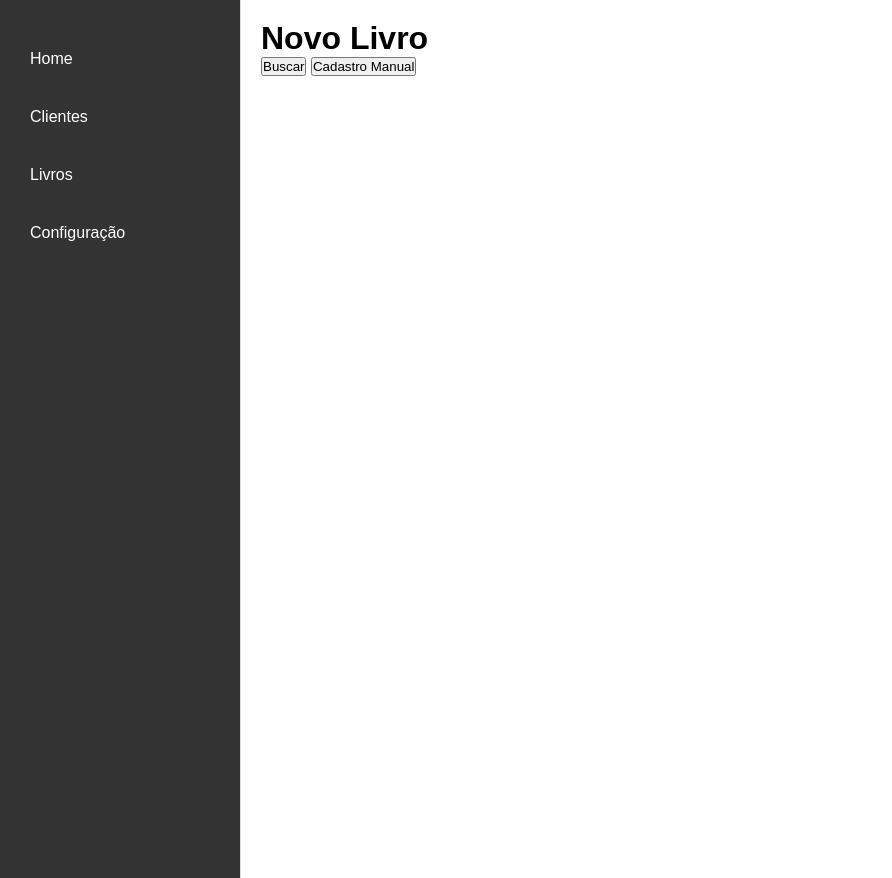
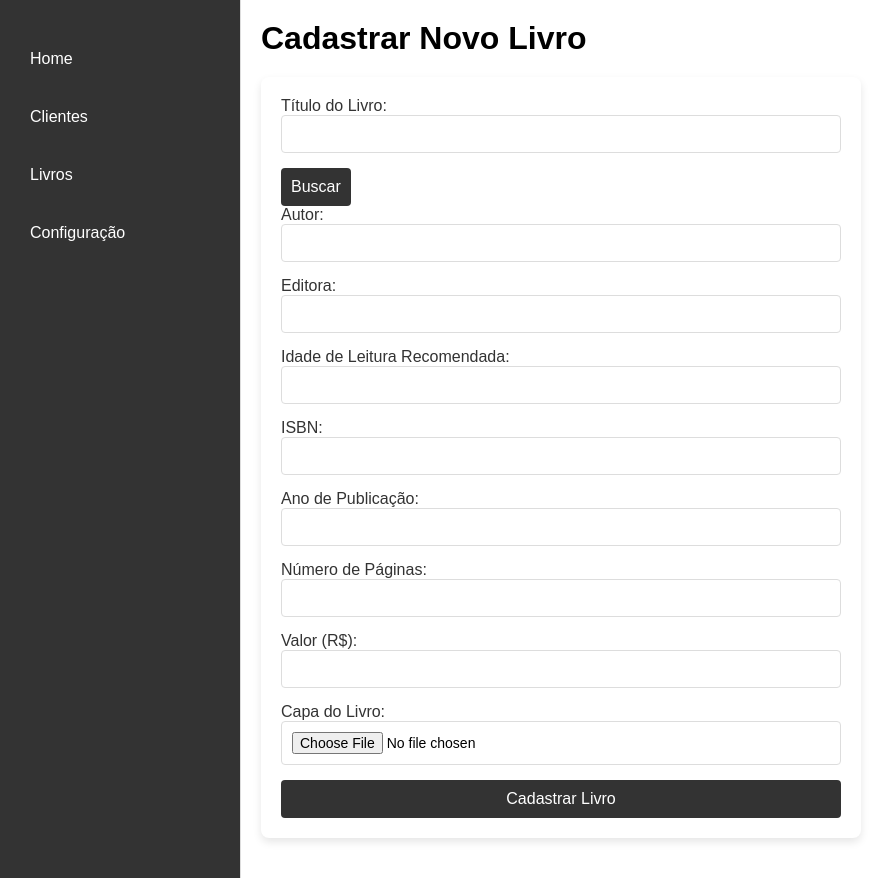
Before and after one commit to davidmp24/Sistema-Livraria-1.0-main, a Flask app: page /novo_livro in a window 1280 px wide. Shown: the whole page, without its empty margins (0-892 px from the left). Run offline with Flask 3, Linux system fonts and the light colour scheme.

Commit message:
Pagina novo_livro atualizado.1

```diff
--- a/app.py
+++ b/app.py
@@ -1,8 +1,12 @@
 from flask import render_template, redirect, url_for, request, session, flash
+from flask import Flask, jsonify
 from config import app, db
-from models import Cliente
-from flask import jsonify
+from models import Cliente, Livro  # Certifique-se de que Livro está importado corretamente
 from datetime import datetime
+import os
+from werkzeug.utils import secure_filename
+from config import app, db
+from models import Livro
 
 # Simulação de dados de login (usuário e senha)
 USERS = {
@@ -19,7 +23,7 @@ def home():
 # FIM HOME
 #####################################
 
-# LOGUIN
+# LOGIN
 @app.route('/login', methods=['GET', 'POST'])
 def login():
     if request.method == 'POST':
@@ -38,13 +42,12 @@ def logout():
     session.pop('username', None)
     return redirect(url_for('login'))
 
-#FIM LOGUIN
+# FIM LOGIN
 #########################################
 
-#CLIENTES
+# CLIENTES
 @app.route('/clientes', methods=['GET', 'POST'])
 def clientes():
-    # Verifica se o método é POST (tentativa de cadastro)
     if request.method == 'POST':
         nome_completo = request.form['nome_completo']
         data_nascimento = request.form['data_nascimento']
@@ -56,7 +59,6 @@ def clientes():
         profissao = request.form['profissao']
         escolaridade = request.form['escolaridade']
 
-        # Cria um novo objeto cliente
         novo_cliente = Cliente(
             nome_completo=nome_completo,
             data_nascimento=data_nascimento,
@@ -70,18 +72,15 @@ def clientes():
         )
 
         try:
-            db.session.add(novo_cliente)  # Adiciona o cliente ao banco
-            db.session.commit()  # Confirma a transação
+            db.session.add(novo_cliente)
+            db.session.commit()
             flash('Cliente cadastrado com sucesso!')
-            return redirect(url_for('clientes'))  # Redireciona para a mesma rota após o cadastro
+            return redirect(url_for('clientes'))
         except Exception as e:
-            db.session.rollback()  # Reverte em caso de erro
+            db.session.rollback()
             flash(f'Erro ao cadastrar cliente: {str(e)}')
             return redirect(url_for('clientes'))
-
-    # Lógica de filtro (GET request) para buscar clientes pelo nome
     else:
-        # Para o método GET, verifica se há um parâmetro de pesquisa
         nome = request.args.get('nome', '')
         if nome:
             clientes = Cliente.query.filter(Cliente.nome_completo.ilike(f'%{nome}%')).all()
@@ -90,14 +89,10 @@ def clientes():
 
     return render_template('clientes.html', clientes=clientes, filter_name=nome)
 
-
-# Rota para adicionar um novo cliente
 @app.route('/novo_cliente')
 def novo_cliente():
     return render_template('novo_cliente.html')
 
-
-# Rota para editar um cliente
 @app.route('/editar_cliente/<int:id>', methods=['GET', 'POST'])
 def editar_cliente(id):
     cliente = Cliente.query.get_or_404(id)
@@ -124,7 +119,6 @@ def editar_cliente(id):
 
     return render_template('editar_cliente.html', cliente=cliente)
 
-# Rota para excluir um cliente
 @app.route('/deletar_cliente/<int:id>', methods=['POST'])
 def deletar_cliente(id):
     cliente = Cliente.query.get_or_404(id)
@@ -137,10 +131,9 @@ def deletar_cliente(id):
         flash(f'Erro ao excluir cliente: {str(e)}')
     return redirect(url_for('clientes'))
 
-# Rota para pesquisar clientes
 @app.route('/cliente/<int:id>')
 def visualizar_cliente(id):
-    cliente = Cliente.query.get_or_404(id)  # Busca o cliente pelo ID ou retorna 404 se não encontrar
+    cliente = Cliente.query.get_or_404(id)
     return render_template('detalhes_cliente.html', cliente=cliente)
 
 @app.route('/cliente/<int:id>', methods=['GET'])
@@ -150,7 +143,7 @@ def detalhes_cliente(id):
     cliente_data = {
         'id': cliente.id,
         'nome_completo': cliente.nome_completo,
-        'data_nascimento': cliente.data_nascimento.strftime('%d/%m/%Y'),  # Formatar a data
+        'data_nascimento': cliente.data_nascimento.strftime('%d/%m/%Y'),
         'identidade': cliente.identidade,
         'telefone': cliente.telefone,
         'rua': cliente.rua,
@@ -162,17 +155,21 @@ def detalhes_cliente(id):
 
     return jsonify(cliente_data)
 
-#FIM CLIENTES
+# FIM CLIENTES
 #########################################
 
-#LIVROS
+# LIVROS
 @app.route('/livros')
 def livros():
     if 'username' not in session:
         return redirect(url_for('login'))
     return render_template('livros.html')
 
-#Rota para novo livro
+# Define o diretório para salvar as capas dos livros
+UPLOAD_FOLDER = 'static/uploads'
+app.config['UPLOAD_FOLDER'] = UPLOAD_FOLDER
+
+# Rota para novo livro
 @app.route('/novo_livro', methods=['GET', 'POST'])
 def novo_livro():
     if request.method == 'POST':
@@ -180,11 +177,34 @@ def novo_livro():
         titulo = request.form['titulo']
         autor = request.form['autor']
         editora = request.form['editora']
+        idade_leitura = request.form.get('idade_leitura')
+        isbn = request.form['isbn']
         ano = request.form['ano']
-        isbn = request.form['isbn']
+        num_paginas = request.form['num_paginas']
+        valor = request.form['valor']
 
-        # Código para salvar o livro no banco de dados
-        novo_livro = Livro(titulo=titulo, autor=autor, editora=editora, ano=ano, isbn=isbn)
+        # Verifica se há uma capa de livro enviada
+        capa_livro = request.files['capa_livro']
+        capa_livro_filename = None
+        if capa_livro:
+            # Salva a capa com um nome seguro
+            capa_livro_filename = secure_filename(capa_livro.filename)
+            capa_livro.save(os.path.join(app.config['UPLOAD_FOLDER'], capa_livro_filename))
+
+        # Cria um novo objeto livro com os dados do formulário
+        novo_livro = Livro(
+            titulo=titulo,
+            autor=autor,
+            editora=editora,
+            idade_leitura=idade_leitura,
+            isbn=isbn,
+            ano=ano,
+            num_paginas=num_paginas,
+            valor=valor,
+            capa_livro=capa_livro_filename  # Adiciona a capa ao livro
+        )
+
+        # Adiciona e comita no banco de dados
         db.session.add(novo_livro)
         db.session.commit()
 
@@ -192,41 +212,18 @@ def novo_livro():
 
     return render_template('novo_livro.html')
 
-# Rota para criar novo livro
-@app.route('/novo_livro', methods=['GET', 'POST'])
-def criar_livro():
-    if request.method == 'POST':
-        # Pegar os dados do formulário
-        titulo = request.form['titulo']
-        autor = request.form['autor']
-        ano = request.form['ano']
-        isbn = request.form['isbn']
+# FIM LIVROS
+#########################################
 
-        # Código para salvar o livro no banco de dados
-        novo_livro = Livro(titulo=titulo, autor=autor, ano=ano, isbn=isbn)
-        db.session.add(novo_livro)
-        db.session.commit()
-        data = request.get_json()
-        return jsonify(success=True), 201
-    return redirect(url_for('livros'))
-    print(request.form)
-
-    return render_template('novo_livro.html')
-
-
-#FIM LIVROS
-#########################################
-#CONFIGURAÇAO
-
+# CONFIGURAÇÃO
 @app.route('/configuracao')
 def configuracao():
     if 'username' not in session:
         return redirect(url_for('login'))
     return render_template('configuracao.html')
 
-#FIM CONFIGURAÇAO
+# FIM CONFIGURAÇÃO
 #########################################
-
 
 if __name__ == '__main__':
     with app.app_context():
--- a/templates/novo_livro.html
+++ b/templates/novo_livro.html
@@ -1,143 +1,133 @@
 {% extends "index.html" %}
 
 {% block content %}
-    <h1>Novo Livro</h1>
+    <h1>Cadastrar Novo Livro</h1>
 
-    <!-- Botões de ação -->
-    <button onclick="mostrarBusca()">Buscar</button>
-    <button onclick="mostrarCadastroManual()">Cadastro Manual</button>
+    <form action="{{ url_for('novo_livro') }}" method="POST" enctype="multipart/form-data">
+        <div class="form-group">
+            <label for="titulo">Título do Livro:</label>
+            <div class="input-group">
+                <input type="text" id="titulo" name="titulo" class="form-control" required>
+                <button type="button" id="buscar-livro" class="btn btn-secondary">Buscar</button>
+            </div>
+        </div>
 
-    <!-- Campo de pesquisa (inicialmente oculto) -->
-    <div id="pesquisaContainer" style="display:none; margin-top: 20px;">
-        <label for="titulo">Título:</label>
-        <input type="text" id="titulo" name="titulo" placeholder="Digite o título" required>
-        <button type="button" onclick="buscarLivroGoogleBooks()">Buscar</button>
-    </div>
+        <!-- Tabela de Resultados Oculta Inicialmente -->
+        <div id="resultados-busca" style="display: none; margin-top: 20px;">
+            <h3>Resultados da Busca</h3>
+            <ul id="lista-resultados" class="list-group"></ul>
+        </div>
 
-    <!-- Tabela de resultados (inicialmente oculta) -->
-    <div id="resultadosContainer" style="display:none; margin-top: 20px;">
-        <h2>Resultados da Pesquisa</h2>
-        <table id="resultadosTabela" border="1">
-            <thead>
-                <tr>
-                    <th>Título</th>
-                    <th>Autor(es)</th>
-                    <th>Ano</th>
-                    <th>ISBN</th>
-                    <th>Ação</th>
-                </tr>
-            </thead>
-            <tbody>
-                <!-- Os resultados serão inseridos aqui dinamicamente -->
-            </tbody>
-        </table>
-    </div>
+        <div class="form-group">
+            <label for="autor">Autor:</label>
+            <input type="text" id="autor" name="autor" class="form-control" required>
+        </div>
 
-    <!-- Formulário de cadastro manual (inicialmente oculto) -->
-    <div id="cadastroManualContainer" style="display:none; margin-top: 20px;">
-        <form method="POST" action="{{ url_for('criar_livro') }}">
-            <label for="autor">Autor:</label>
-            <input type="text" id="autor" name="autor" required>
+        <div class="form-group">
+            <label for="editora">Editora:</label>
+            <input type="text" id="editora" name="editora" class="form-control" required>
+        </div>
 
+        <div class="form-group">
+            <label for="idade_leitura">Idade de Leitura Recomendada:</label>
+            <input type="text" id="idade_leitura" name="idade_leitura" class="form-control">
+        </div>
+
+        <div class="form-group">
+            <label for="isbn">ISBN:</label>
+            <input type="text" id="isbn" name="isbn" class="form-control" required>
+        </div>
+
+        <div class="form-group">
             <label for="ano">Ano de Publicação:</label>
-            <input type="number" id="ano" name="ano" required>
+            <input type="text" id="ano" name="ano" class="form-control" required>
+        </div>
 
-            <label for="isbn">ISBN:</label>
-            <input type="text" id="isbn" name="isbn">
+        <div class="form-group">
+            <label for="num_paginas">Número de Páginas:</label>
+            <input type="number" id="num_paginas" name="num_paginas" class="form-control" required>
+        </div>
 
-            <button type="submit">Cadastrar Livro</button>
-            <button type="button" onclick="window.location.href='{{ url_for('livros') }}'">Cancelar</button>
-        </form>
-    </div>
+        <div class="form-group">
+            <label for="valor">Valor (R$):</label>
+            <input type="number" id="valor" name="valor" step="0.01" class="form-control" required>
+        </div>
+
+        <!-- Campo para upload da Capa do Livro -->
+        <div class="form-group">
+            <label for="capa_livro">Capa do Livro:</label>
+            <input type="file" id="capa_livro" name="capa_livro" class="form-control-file">
+        </div>
+
+        <button type="submit" class="btn btn-success">Cadastrar Livro</button>
+    </form>
+
+    <!-- Importar biblioteca de jQuery (se necessário) -->
+    <script src="https://code.jquery.com/jquery-3.6.0.min.js"></script>
 
     <script>
-        function mostrarBusca() {
-            document.getElementById("pesquisaContainer").style.display = "block";
-            document.getElementById("cadastroManualContainer").style.display = "none"; // Oculta o cadastro manual
-            document.getElementById("resultadosContainer").style.display = "none"; // Oculta resultados
-            document.getElementById("resultadosTabela").getElementsByTagName('tbody')[0].innerHTML = ""; // Limpa resultados anteriores
-        }
+        // Função para buscar o título do livro usando a API do Google Books
+        document.getElementById('buscar-livro').addEventListener('click', function() {
+            var query = document.getElementById('titulo').value;
 
-        function mostrarCadastroManual() {
-            document.getElementById("cadastroManualContainer").style.display = "block";
-            document.getElementById("pesquisaContainer").style.display = "none"; // Oculta a pesquisa
-            document.getElementById("resultadosContainer").style.display = "none"; // Oculta resultados
-        }
-
-        function buscarLivroGoogleBooks() {
-            var titulo = document.getElementById('titulo').value;
-
-            if (titulo.length > 0) {
-                fetch(`https://www.googleapis.com/books/v1/volumes?q=${titulo}`)
+            // Se o campo de título não estiver vazio, faça a busca
+            if (query) {
+                fetch(`https://www.googleapis.com/books/v1/volumes?q=intitle:${query}`)
                     .then(response => response.json())
                     .then(data => {
-                        const resultadosTabelaBody = document.getElementById('resultadosTabela').getElementsByTagName('tbody')[0];
-                        resultadosTabelaBody.innerHTML = ""; // Limpa resultados anteriores
+                        var resultadosBusca = document.getElementById('resultados-busca');
+                        var listaResultados = document.getElementById('lista-resultados');
+                        listaResultados.innerHTML = ''; // Limpar resultados anteriores
 
                         if (data.items && data.items.length > 0) {
-                            document.getElementById("resultadosContainer").style.display = "block"; // Exibe a tabela
+                            // Exibe a tabela de resultados
+                            resultadosBusca.style.display = 'block';
 
                             data.items.forEach(item => {
-                                const livro = item.volumeInfo;
-                                const row = resultadosTabelaBody.insertRow();
+                                var listItem = document.createElement('li');
+                                listItem.classList.add('list-group-item');
 
-                                // Adiciona células à nova linha
-                                row.insertCell(0).innerText = livro.title || 'N/A';
-                                row.insertCell(1).innerText = livro.authors ? livro.authors.join(', ') : 'N/A';
-                                row.insertCell(2).innerText = livro.publishedDate ? livro.publishedDate.substring(0, 4) : 'N/A';
-                                row.insertCell(3).innerText = livro.industryIdentifiers ? livro.industryIdentifiers[0].identifier : 'N/A';
+                                var info = item.volumeInfo;
 
-                                // Célula de ação
-                                const acaoCell = row.insertCell(4);
-                                const adicionarButton = document.createElement('button');
-                                adicionarButton.innerText = "Adicionar";
-                                adicionarButton.onclick = function() {
-                                    // Função para salvar o livro no banco de dados
-                                    adicionarLivro(livro);
-                                };
-                                acaoCell.appendChild(adicionarButton);
+                                listItem.innerHTML = `
+                                    <strong>Título:</strong> ${info.title} <br>
+                                    <strong>Autor:</strong> ${info.authors ? info.authors.join(', ') : 'Desconhecido'} <br>
+                                    <strong>Ano:</strong> ${info.publishedDate || 'Desconhecido'} <br>
+                                    <button type="button" class="selecionar-livro btn btn-primary mt-2"
+                                        data-titulo="${info.title}"
+                                        data-autor="${info.authors ? info.authors.join(', ') : ''}"
+                                        data-ano="${info.publishedDate || ''}">Selecionar</button>
+                                `;
+                                listaResultados.appendChild(listItem);
                             });
                         } else {
-                            alert("Nenhum livro encontrado com esse título.");
+                            // Se não houver resultados, esconda a tabela e mostre uma mensagem
+                            resultadosBusca.style.display = 'none';
+                            alert('Nenhum resultado encontrado.');
                         }
                     })
                     .catch(error => {
-                        console.error("Erro ao buscar o livro na API do Google Books:", error);
+                        console.error('Erro ao buscar o livro:', error);
+                        alert('Erro ao buscar o livro.');
                     });
-            } else {
-                alert("Digite um título para buscar.");
             }
-        }
+        });
 
-        function adicionarLivro(livro) {
-            // Cria um objeto para enviar ao servidor
-            const dadosLivro = {
-                titulo: livro.title || '',
-                autor: livro.authors ? livro.authors.join(', ') : '',
-                ano: livro.publishedDate ? livro.publishedDate.substring(0, 4) : '',
-                isbn: livro.industryIdentifiers ? livro.industryIdentifiers[0].identifier : ''
-            };
+        // Função para preencher os campos ao clicar em "Selecionar"
+        document.getElementById('lista-resultados').addEventListener('click', function(event) {
+            if (event.target.classList.contains('selecionar-livro')) {
+                var titulo = event.target.getAttribute('data-titulo');
+                var autor = event.target.getAttribute('data-autor');
+                var ano = event.target.getAttribute('data-ano');
 
-            // Envia os dados para o servidor
-            fetch("{{ url_for('criar_livro') }}", {
-                method: "POST",
-                headers: {
-                    "Content-Type": "application/json"
-                },
-                body: JSON.stringify(dadosLivro)
-            })
-            .then(response => {
-                if (response.ok) {
-                    alert("Livro adicionado com sucesso!");
-                } else {
-                    alert("Erro ao adicionar livro. Tente novamente.");
-                }
-            })
-            .catch(error => {
-                console.error("Erro ao adicionar livro:", error);
-                alert("Erro ao adicionar livro. Tente novamente.");
-            });
-        }
+                // Preencher os campos do formulário com os dados selecionados
+                document.getElementById('titulo').value = titulo;
+                document.getElementById('autor').value = autor;
+                document.getElementById('ano').value = ano;
+
+                // Esconder os resultados após a seleção
+                document.getElementById('resultados-busca').style.display = 'none';
+            }
+        });
     </script>
-
 {% endblock %}
```
Also changed, not shown: models.py (+24 -0 lines), app.db.
